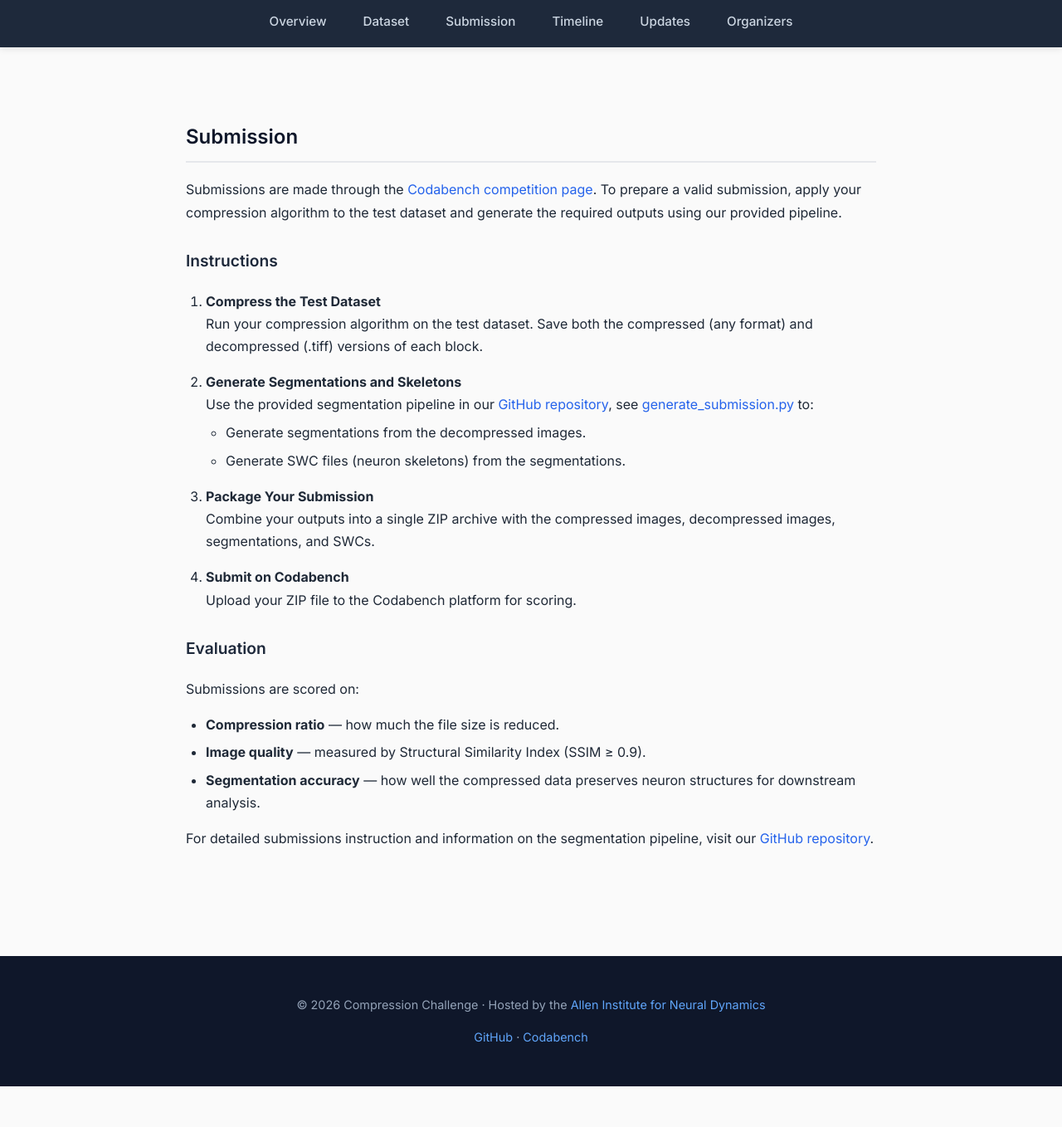
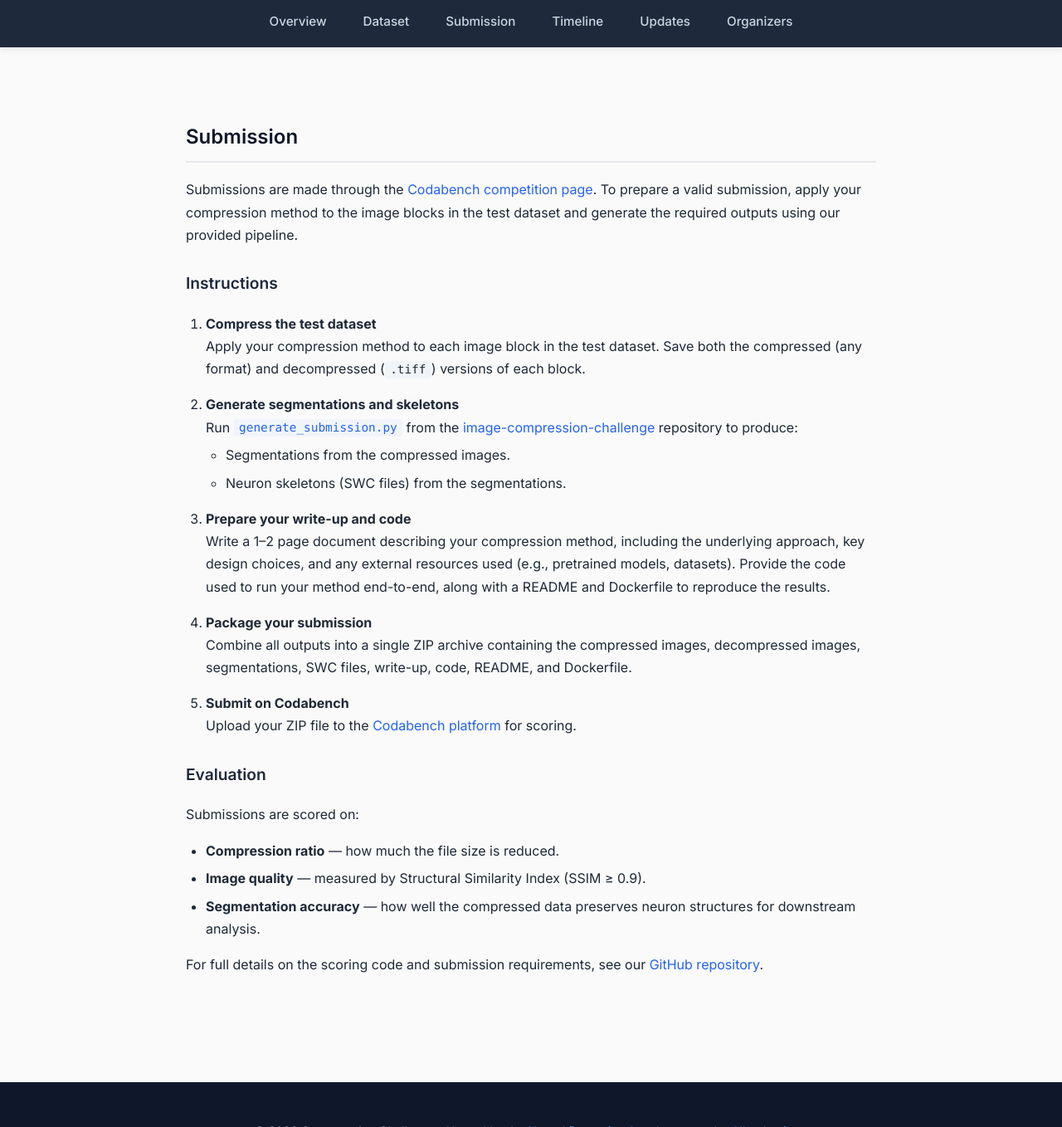
Before and after one commit to 3d-image-compression-challenge/3d-image-compression-challenge.github.io, a Jekyll site: the page built from _pages/submission.md, in a window 1280 px wide and 1400 px high, scrolled down 227 px, cut to the strip 42-1400 px from the top of the window. Shown: the whole strip at 83% size. Built offline with Jekyll 4.4.1, drawn with Linux system fonts in a browser that asks for light colours; before the commit the page ends 1578 px from its top, so only the background shows below that; some of the changed text lies outside the part shown.

Commit message:
Update text for Allen Institute branding and minor text edits

```diff
--- a/_layouts/default.html
+++ b/_layouts/default.html
@@ -219,7 +219,7 @@
 <body>
   <header>
     <h1>Compression Challenge on 3D Microscopy Images</h1>
-    <div class="subtitle">Allen Institute for Neural Dynamics</div>
+    <div class="subtitle">Neural Dynamics Accelerator at the Allen Institute</div>
   </header>
 
   <nav>
@@ -236,7 +236,7 @@
   </main>
 
   <footer>
-    <p>&copy; 2026 Compression Challenge · Hosted by the <a href="https://alleninstitute.org/division/neural-dynamics/">Allen Institute for Neural Dynamics</a></p>
+    <p>&copy; 2026 Compression Challenge · Hosted by the <a href="https://www.allenneuraldynamics.org/">Neural Dynamics Accelerator at the Allen Institute</a></p>
     <p>
       <a href="https://github.com/AllenNeuralDynamics/image-compression-challenge">GitHub</a> ·
       <a href="#">Codabench</a>
--- a/_pages/submission.md
+++ b/_pages/submission.md
@@ -6,29 +6,33 @@
 
 ## Submission
 
-Submissions are made through the [Codabench competition page](add link when ready...). To prepare a valid submission, apply your compression algorithm to the test dataset and generate the required outputs using our provided pipeline.
+Submissions are made through the [Codabench competition page](#). To prepare a valid submission, apply your compression method to the image blocks in the test dataset and generate the required outputs using our provided pipeline.
 
 ### Instructions
 
-1. **Compress the Test Dataset**
-   Run your compression algorithm on the test dataset. Save both the compressed (any format) and decompressed (.tiff) versions of each block.
+1. **Compress the test dataset**
+   Apply your compression method to each image block in the test dataset. Save both the compressed (any format) and decompressed (`.tiff`) versions of each block.
 
-2. **Generate Segmentations and Skeletons**
-   Use the provided segmentation pipeline in our [GitHub repository](https://github.com/AllenNeuralDynamics/image-compression-challenge/tree/main), see [generate_submission.py](https://github.com/AllenNeuralDynamics/image-compression-challenge/blob/main/src/image_compression_challenge/generate_submission.py) to:
-   - Generate segmentations from the decompressed images.
-   - Generate SWC files (neuron skeletons) from the segmentations.
+2. **Generate segmentations and skeletons**
+   Run [`generate_submission.py`](https://github.com/AllenNeuralDynamics/image-compression-challenge/blob/main/src/image_compression_challenge/generate_submission.py) from the [image-compression-challenge](https://github.com/AllenNeuralDynamics/image-compression-challenge) repository to produce:
+   - Segmentations from the compressed images.
+   - Neuron skeletons (SWC files) from the segmentations.
 
-3. **Package Your Submission**
-   Combine your outputs into a single ZIP archive with the compressed images, decompressed images, segmentations, and SWCs.
+3. **Prepare your write-up and code**
+   Write a 1–2 page document describing your compression method, including the underlying approach, key design choices, and any external resources used (e.g., pretrained models, datasets). Provide the code used to run your method end-to-end, along with a README and Dockerfile to reproduce the results.
 
-4. **Submit on Codabench**
-Upload your ZIP file to the Codabench platform for scoring.
+4. **Package your submission**
+   Combine all outputs into a single ZIP archive containing the compressed images, decompressed images, segmentations, SWC files, write-up, code, README, and Dockerfile.
+
+5. **Submit on Codabench**
+   Upload your ZIP file to the [Codabench platform](#) for scoring.
 
 ### Evaluation
 
 Submissions are scored on:
+
 - **Compression ratio** — how much the file size is reduced.
 - **Image quality** — measured by Structural Similarity Index (SSIM ≥ 0.9).
 - **Segmentation accuracy** — how well the compressed data preserves neuron structures for downstream analysis.
 
-For detailed submissions instruction and information on the segmentation pipeline, visit our [GitHub repository](https://github.com/AllenNeuralDynamics/image-compression-challenge).
+For full details on the scoring code and submission requirements, see our [GitHub repository](https://github.com/AllenNeuralDynamics/image-compression-challenge).
```
Also changed, not shown: _pages/dataset.md (+3 -3 lines), _pages/organizers.md (+1 -1 lines), _pages/overview.md (+3 -3 lines).
